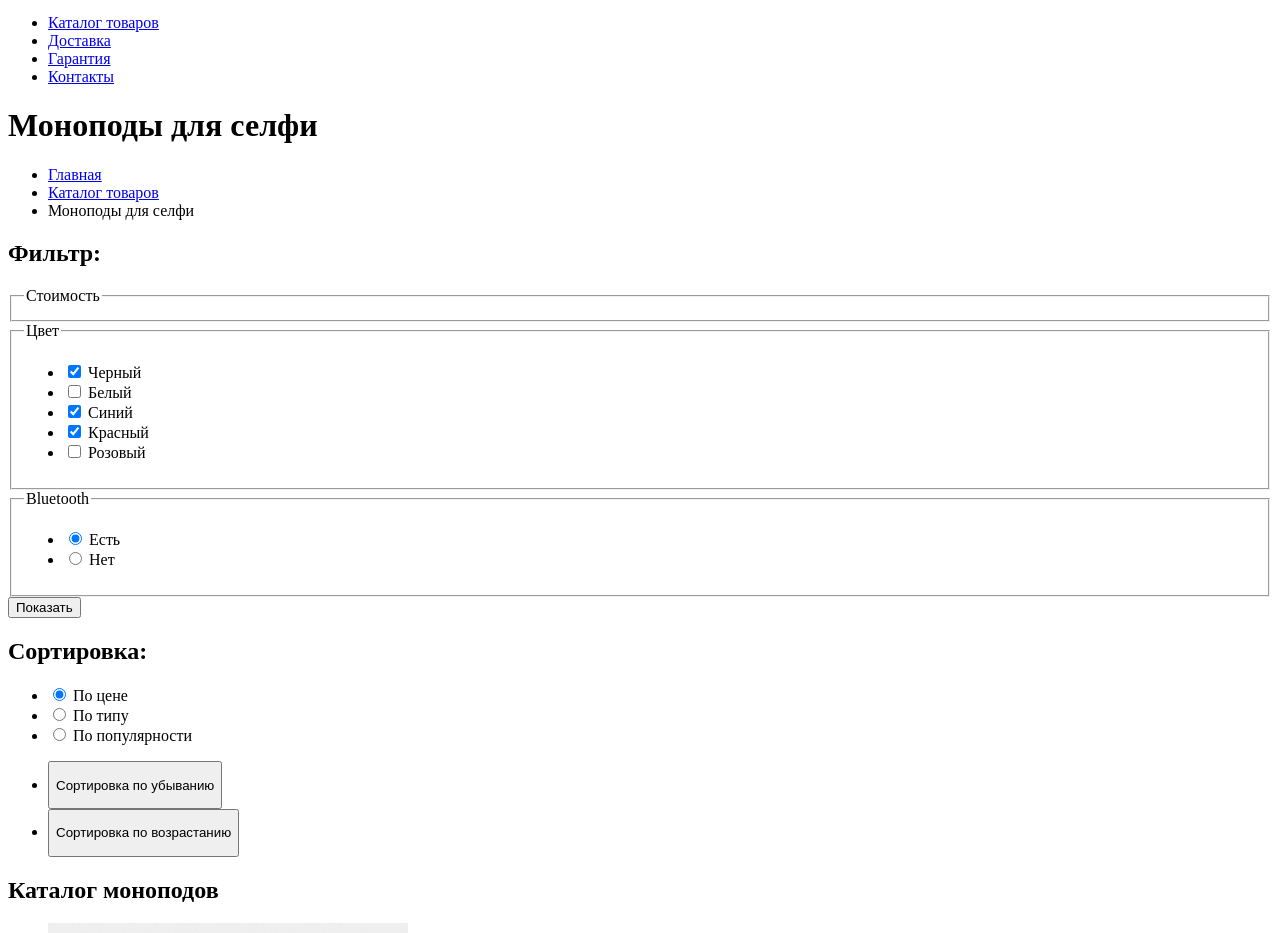
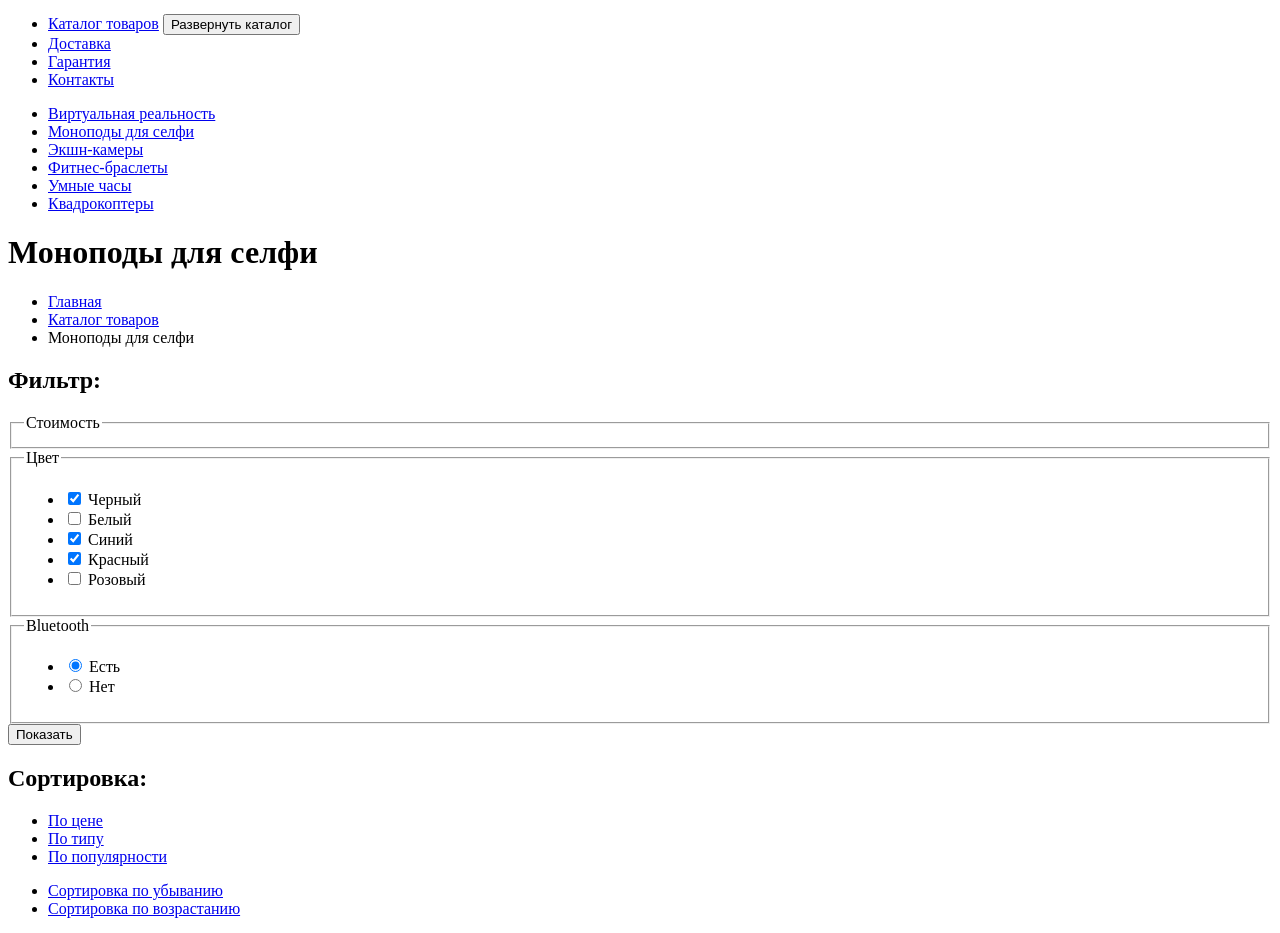
Before and after one commit to vladknkn/998749-device-25, a plain HTML site: page catalog.html in a window 1280 px wide. Shown: the part 139-1072 px from the top of the page. Drawn offline with Linux system fonts and the light colour scheme.

Commit message:
Доделал доп.домашку

```diff
--- a/catalog.html
+++ b/catalog.html
@@ -12,16 +12,53 @@
             </a>
               <input type="text" class="main-navigation__search-input" placeholder="Поиск по сайту">
               <ul class="user-navigation">
-                <li class="user-navigation__item"><a class="user-navigation__link" href="#">Валентин Петухов</a></li>
-                <li class="user-navigation__item"><a class="user-navigation__link" href="#">Выйти</a></li>
-                <li class="user-navigation__item"><a class="user-navigation__link" href="#">Сравнить</a></li>
-                <li class="user-navigation__item"><a class="user-navigation__link" href="#">Корзина</a></li>
+                <li class="user-navigation__item">
+                  <a class="user-navigation__link" href="#">Валентин Петухов</a>
+                </li>
+                <li class="user-navigation__item">
+                  <a class="user-navigation__link" href="#">Выйти</a>
+                </li>
+                <li class="user-navigation__item">
+                  <a class="user-navigation__link" href="#">Сравнить</a>
+                </li>
+                <li class="user-navigation__item">
+                  <a class="user-navigation__link" href="#">Корзина</a>
+                </li>
               </ul>
               <ul class="site-navigation">
-                <li class="site-navigation__item"><a class="site-navigation__link" href="#">Каталог товаров</a></li>
-                <li class="site-navigation__item"><a class="site-navigation__link" href="#">Доставка</a></li>
-                <li class="site-navigation__item"><a class="site-navigation__link" href="#">Гарантия</a></li>
-                <li class="site-navigation__item"><a class="site-navigation__link" href="#">Контакты</a></li>
+                <li class="site-navigation__item">
+                  <a class="site-navigation__link" href="#">Каталог товаров</a>
+                  <button class="site-navigation__button" type="button">Развернуть каталог</button>
+                </li>
+                <li class="site-navigation__item">
+                  <a class="site-navigation__link" href="#">Доставка</a>
+                </li>
+                <li class="site-navigation__item">
+                  <a class="site-navigation__link" href="#">Гарантия</a>
+                </li>
+                <li class="site-navigation__item">
+                  <a class="site-navigation__link" href="#">Контакты</a>
+                </li>
+              </ul>
+              <ul class="catalogue-navigation">
+                  <li class="catalogue-navigation__item">
+                    <a class="catalogue-navigation__link" href="#">Виртуальная реальность</a>
+                  </li>
+                  <li class="catalogue-navigation__item">
+                    <a class="catalogue-navigation__link" href="catalog.html">Моноподы для селфи</a>
+                  </li>
+                  <li class="catalogue-navigation__item">
+                    <a class="catalogue-navigation__link" href="#">Экшн-камеры</a>
+                  </li>
+                  <li class="catalogue-navigation__item">
+                    <a class="catalogue-navigation__link" href="#">Фитнес-браслеты</a>
+                  </li>
+                  <li class="catalogue-navigation__item">
+                    <a class="catalogue-navigation__link" href="#">Умные часы</a>
+                  </li>
+                  <li class="catalogue-navigation__item">
+                    <a class="catalogue-navigation__link" href="#">Квадрокоптеры</a>
+                  </li>
               </ul>
           </nav>
         </header>
@@ -99,34 +136,21 @@
             <h2 class="sorting__title">Сортировка:</h2>
             <ul class="sorting__list">
               <li class="sorting__item">
-                <label class="sorting__label">
-                    <input class="sorting__input" type="radio" name="catalog-sorting" checked>
-                    По цене
-                </label>
+                <a class="sorting__button checked" href="#">По цене</a>
               </li>
               <li class="sorting__item">
-                  <label class="sorting__label">
-                      <input class="sorting__input" type="radio" name="catalog-sorting">
-                      По типу
-                  </label>
+                  <a class="sorting__button" href="#">По типу</a>
               </li>
               <li class="sorting__item">
-                  <label class="sorting__label">
-                      <input class="sorting__input" type="radio" name="catalog-sorting">
-                      По популярности
-                  </label>
+                  <a class="sorting__button" href="#">По популярности</a>
               </li>
             </ul>
             <ul class="sorting__pointer pointer">
               <li class="pointer__item">
-                <button type="pointer__button">
-                  <p class="pointer__description visually-hidden">Сортировка по убыванию</p>
-                </button>
+                <a class="pointer__button_decrease" href="#">Сортировка по убыванию</a>
               </li>
               <li class="pointer__item">
-                  <button type="pointer__button">
-                    <p class="pointer__description visually-hidden">Сортировка по возрастанию</p>
-                  </button>
+                  <a class="pointer__button_increase" href="#">Сортировка по возрастанию</a>
               </li>
             </ul>
           </div>
@@ -138,6 +162,10 @@
                 <a class="catalog__link" href="#">Любительская селфи-палка</a>
               </h3>
               <p class="catalog__price">500 руб.</p>
+              <div class="catalog__hover catalog-hover">
+                  <button class="catalog-hover__button base-button" type="button">В корзину</button>
+                  <button class="catalog-hover__button">Добавить к сравнению</button>
+              </div>
             </li>
             <li class="catalog__item">
                   <img class="catalog__img" src="img/content/professional-stick.jpg" width="360" height="380" alt="Профессиональная селфи-палка">
@@ -145,6 +173,10 @@
                   <a class="catalog__link" href="#">Профессиональная селфи-палка</a>
                 </h3>
                 <p class="catalog__price">1 500 руб.</p>
+                <div class="catalog__hover catalog-hover">
+                    <button class="catalog-hover__button base-button" type="button">В корзину</button>
+                    <button class="catalog-hover__button">Добавить к сравнению</button>
+                </div>
               </li>
               <li class="catalog__item">
                     <img class="catalog__img" src="img/content/unsink-stick.jpg" width="360" height="380" alt="Непотопляемая селфи-палка">
@@ -152,6 +184,10 @@
                     <a class="catalog__link" href="#">Непотопляемая селфи-палка</a>
                   </h3>
                   <p class="catalog__price">2 500 руб.</p>
+                  <div class="catalog__hover catalog-hover">
+                      <button class="catalog-hover__button base-button" type="button">В корзину</button>
+                      <button class="catalog-hover__button">Добавить к сравнению</button>
+                  </div>
                 </li>
                 <li class="catalog__item">
                       <img class="catalog__img" src="img/content/followme-stick.jpg" width="360" height="380" alt="Селфи-палка «Следуй за мной»">
@@ -159,6 +195,10 @@
                       <a class="catalog__link" href="#">Селфи-палка «Следуй за мной»</a>
                     </h3>
                     <p class="catalog__price">4 900 руб.</p>
+                    <div class="catalog__hover catalog-hover">
+                        <button class="catalog-hover__button base-button" type="button">В корзину</button>
+                        <button class="catalog-hover__button">Добавить к сравнению</button>
+                    </div>
                   </li>
           </ul>
             <ul class="pagination">
```
Also changed, not shown: index.html (+42 -7 lines).
